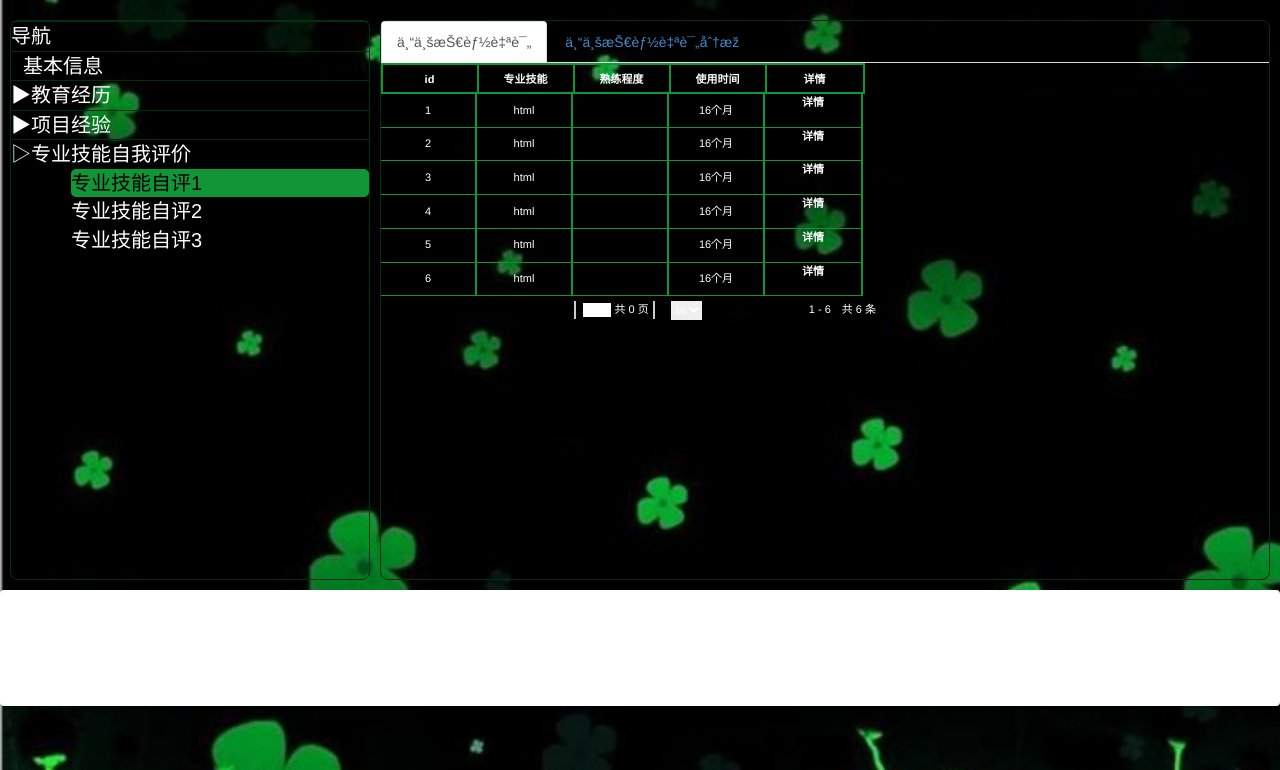
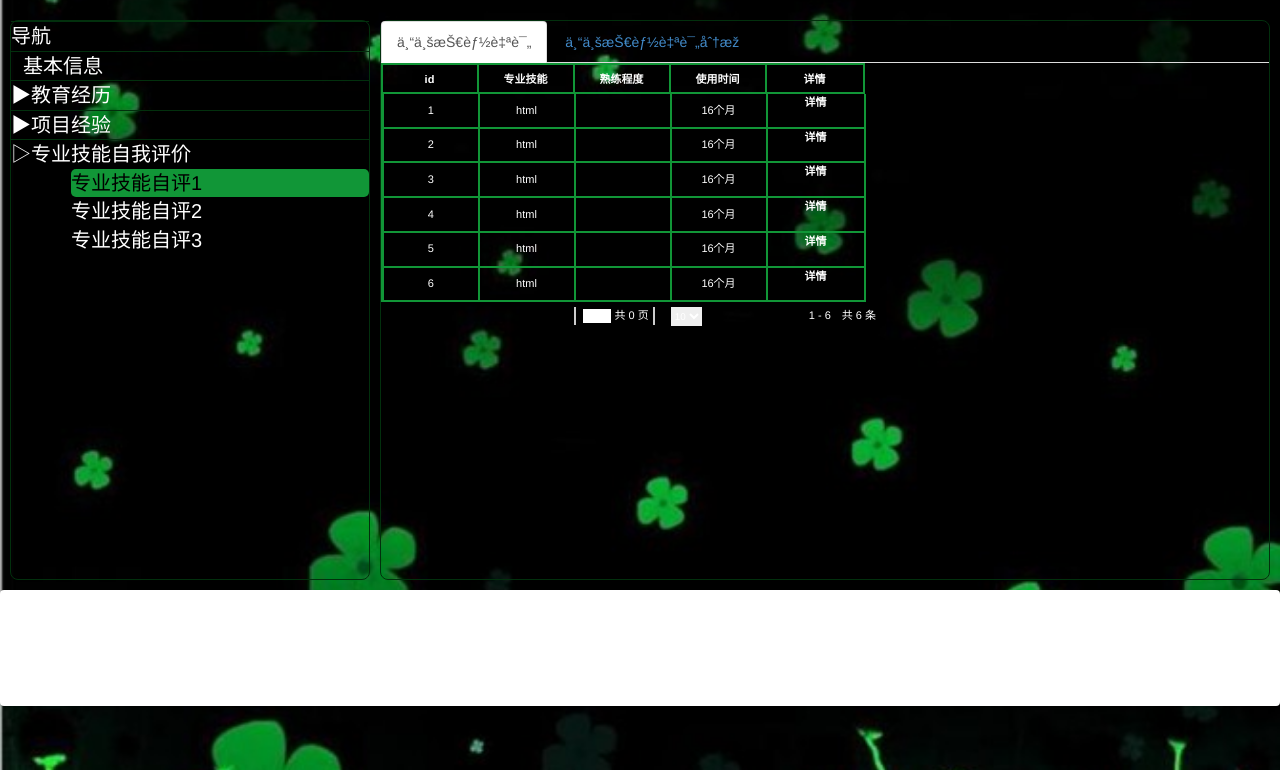
Before and after one commit to xiaoqiongxian/resume, a plain HTML site: page view/selfAssessment.html in a window 1280 px wide. Shown: the part 30-800 px from the top of the page. Drawn offline with Linux system fonts and the light colour scheme.

Commit message:
update
update

```diff
--- a/jqGrid/ui.jqgrid.css
+++ b/jqGrid/ui.jqgrid.css
@@ -42,8 +42,8 @@
 .ui-jqgrid tr.ui-search-toolbar select {}
 /* body */
 .ui-jqgrid .ui-jqgrid-bdiv {position: relative; margin: 0; padding:0; overflow: auto; text-align:left;z-index: 101;}
-.ui-jqgrid .ui-jqgrid-btable {table-layout:fixed; margin:0; outline-style: none; border-collapse: separate;}
-.ui-jqgrid tr.jqgrow { outline-style: none; border-bottom: 2px solid #119637;}
+.ui-jqgrid .ui-jqgrid-btable {table-layout:fixed; margin:0; outline-style: none;}
+.ui-jqgrid tr.jqgrow { outline-style: none; border-bottom: 2px solid #119637;border-left: 3px solid #119637;}
 .ui-jqgrid tr.jqgroup { outline-style: none; }
 .ui-jqgrid tr.jqgrow td {font-weight: normal; overflow: hidden; white-space: pre; height: 23px;padding: 1px 2px 1px 2px;border-bottom-width: 1px; border-bottom-color: inherit; border-bottom-style: solid;}
 .ui-jqgrid tr.jqgfirstrow td {padding: 0 2px 0 2px;border-right-width: 1px; border-right-style: solid; height:auto;}
```
